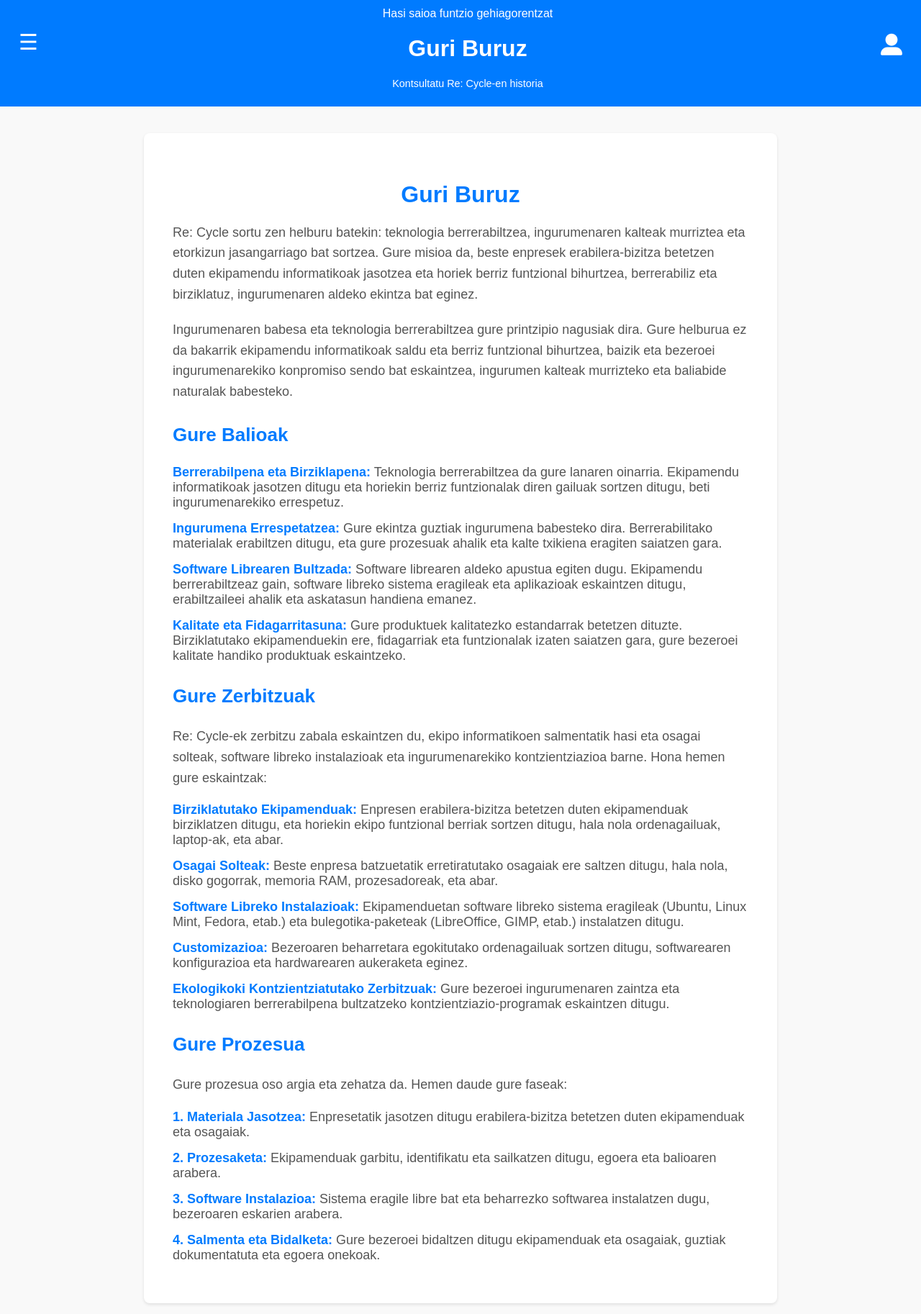
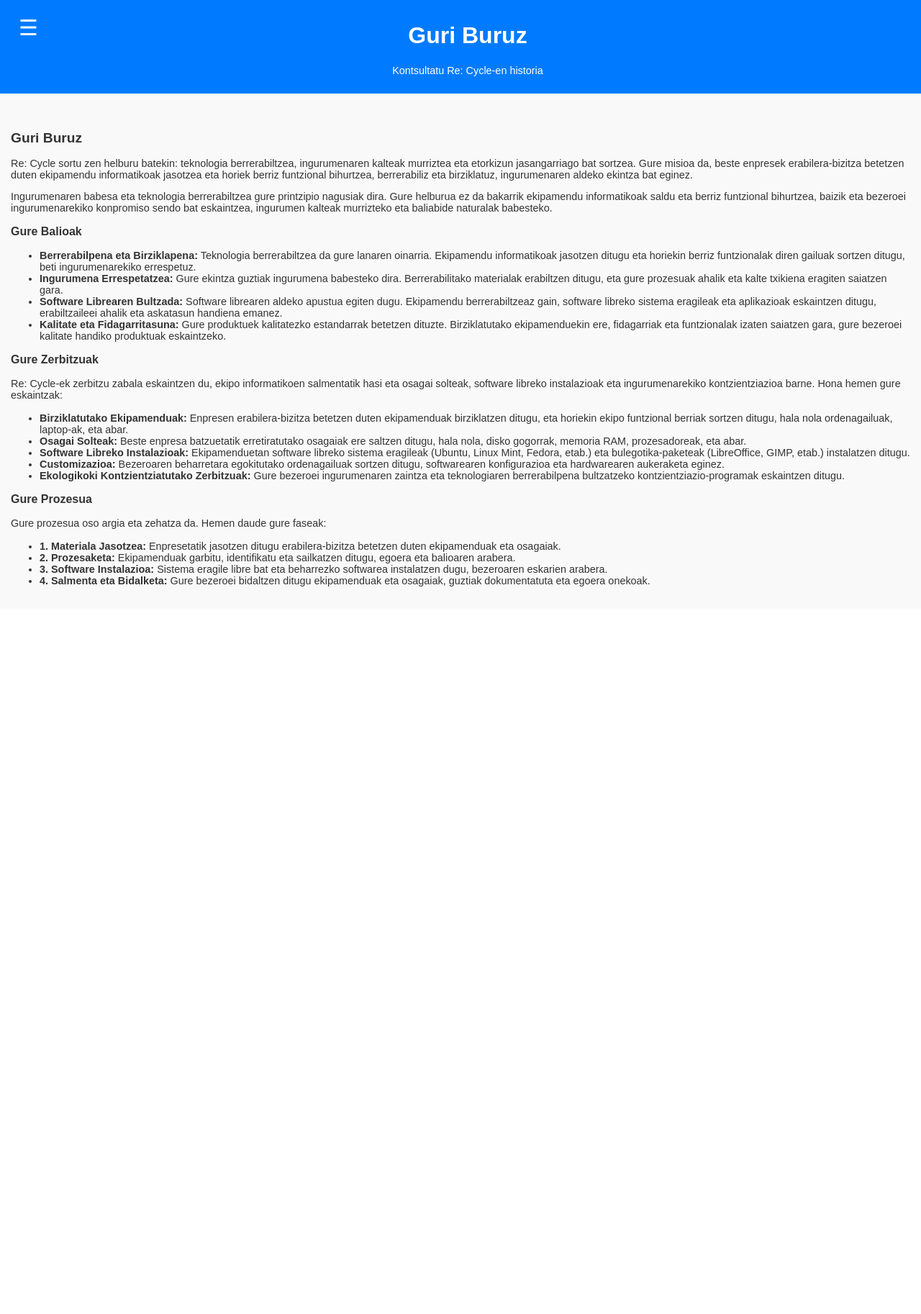
Before and after one commit to Ibai-Terron-Castrillo/2-Erronka, a PHP site: page /GuriBuruz.php in a window 1280 px wide. Shown: the whole page at 72% size. After the commit the page ends 815 px from the top, so only its background shows below. Run offline with PHP 8.4, Linux system fonts and the light colour scheme; data that the repository does not hold is empty.

Commit message:
Revert "Merge branch 'main' of https://github.com/Ibai-Terron-Castrillo/2-Erronka"
This reverts commit 7a9f0f593b1e6179646ab9d8b732c3f655b3e4de, reversing
changes made to 52925f34604a27faddc381f2beb35717dcdf8774.

```diff
--- a/Web/GuriBuruz.php
+++ b/Web/GuriBuruz.php
@@ -1,66 +1,40 @@
-<?php require_once("Style+Js.php"); ?>
+<?php require_once("Style+Js.php");?>
     <title>Guri Buruz</title>
 </head>
-
 <body>
     <header>
-        <?PHP require_once("header.php"); ?>
+        <button class="openbtn" onclick="openNav()">☰</button>
         <h1>Guri Buruz</h1>
         <p>Kontsultatu Re: Cycle-en historia</p>
     </header>
-    <?PHP require_once("Sidebar.php"); ?>
-    <?PHP require_once("Login.php"); ?>
+    <?PHP require_once("Sidebar.php");?>
     <div class="container">
-        <section class="about-us">
     <h2 class="section-title">Guri Buruz</h2>
     <p>
-                Re: Cycle sortu zen helburu batekin: teknologia berrerabiltzea, ingurumenaren kalteak murriztea eta
-                etorkizun jasangarriago bat sortzea. Gure misioa da, beste enpresek erabilera-bizitza betetzen duten
-                ekipamendu informatikoak jasotzea eta horiek berriz funtzional bihurtzea, berrerabiliz eta birziklatuz,
-                ingurumenaren aldeko ekintza bat eginez.
+        Re: Cycle sortu zen helburu batekin: teknologia berrerabiltzea, ingurumenaren kalteak murriztea eta etorkizun jasangarriago bat sortzea. Gure misioa da, beste enpresek erabilera-bizitza betetzen duten ekipamendu informatikoak jasotzea eta horiek berriz funtzional bihurtzea, berrerabiliz eta birziklatuz, ingurumenaren aldeko ekintza bat eginez.
     </p>
     <p>
-                Ingurumenaren babesa eta teknologia berrerabiltzea gure printzipio nagusiak dira. Gure helburua ez da
-                bakarrik ekipamendu informatikoak saldu eta berriz funtzional bihurtzea, baizik eta bezeroei
-                ingurumenarekiko konpromiso sendo bat eskaintzea, ingurumen kalteak murrizteko eta baliabide naturalak
-                babesteko.
+        Ingurumenaren babesa eta teknologia berrerabiltzea gure printzipio nagusiak dira. Gure helburua ez da bakarrik ekipamendu informatikoak saldu eta berriz funtzional bihurtzea, baizik eta bezeroei ingurumenarekiko konpromiso sendo bat eskaintzea, ingurumen kalteak murrizteko eta baliabide naturalak babesteko.
     </p>
 
     <h3 class="sub-title">Gure Balioak</h3>
     <ul>
-                <li class="list-item"><strong>Berrerabilpena eta Birziklapena:</strong> Teknologia berrerabiltzea da gure
-                    lanaren oinarria. Ekipamendu informatikoak jasotzen ditugu eta horiekin berriz funtzionalak diren
-                    gailuak sortzen ditugu, beti ingurumenarekiko errespetuz.</li>
-                <li class="list-item"><strong>Ingurumena Errespetatzea:</strong> Gure ekintza guztiak ingurumena babesteko
-                    dira. Berrerabilitako materialak erabiltzen ditugu, eta gure prozesuak ahalik eta kalte txikiena
-                    eragiten saiatzen gara.</li>
-                <li class="list-item"><strong>Software Librearen Bultzada:</strong> Software librearen aldeko apustua egiten
-                    dugu. Ekipamendu berrerabiltzeaz gain, software libreko sistema eragileak eta aplikazioak eskaintzen
-                    ditugu, erabiltzaileei ahalik eta askatasun handiena emanez.</li>
-                <li class="list-item"><strong>Kalitate eta Fidagarritasuna:</strong> Gure produktuek kalitatezko estandarrak
-                    betetzen dituzte. Birziklatutako ekipamenduekin ere, fidagarriak eta funtzionalak izaten saiatzen gara,
-                    gure bezeroei kalitate handiko produktuak eskaintzeko.</li>
+        <li class="list-item"><strong>Berrerabilpena eta Birziklapena:</strong> Teknologia berrerabiltzea da gure lanaren oinarria. Ekipamendu informatikoak jasotzen ditugu eta horiekin berriz funtzionalak diren gailuak sortzen ditugu, beti ingurumenarekiko errespetuz.</li>
+        <li class="list-item"><strong>Ingurumena Errespetatzea:</strong> Gure ekintza guztiak ingurumena babesteko dira. Berrerabilitako materialak erabiltzen ditugu, eta gure prozesuak ahalik eta kalte txikiena eragiten saiatzen gara.</li>
+        <li class="list-item"><strong>Software Librearen Bultzada:</strong> Software librearen aldeko apustua egiten dugu. Ekipamendu berrerabiltzeaz gain, software libreko sistema eragileak eta aplikazioak eskaintzen ditugu, erabiltzaileei ahalik eta askatasun handiena emanez.</li>
+        <li class="list-item"><strong>Kalitate eta Fidagarritasuna:</strong> Gure produktuek kalitatezko estandarrak betetzen dituzte. Birziklatutako ekipamenduekin ere, fidagarriak eta funtzionalak izaten saiatzen gara, gure bezeroei kalitate handiko produktuak eskaintzeko.</li>
     </ul>
 
     <h3 class="sub-title">Gure Zerbitzuak</h3>
     <p>
-                Re: Cycle-ek zerbitzu zabala eskaintzen du, ekipo informatikoen salmentatik hasi eta osagai solteak,
-                software libreko instalazioak eta ingurumenarekiko kontzientziazioa barne. Hona hemen gure eskaintzak:
+        Re: Cycle-ek zerbitzu zabala eskaintzen du, ekipo informatikoen salmentatik hasi eta osagai solteak, software libreko instalazioak eta ingurumenarekiko kontzientziazioa barne. Hona hemen gure eskaintzak:
     </p>
     <ul>
-                <li class="list-item"><strong>Birziklatutako Ekipamenduak:</strong> Enpresen erabilera-bizitza betetzen
-                    duten ekipamenduak birziklatzen ditugu, eta horiekin ekipo funtzional berriak sortzen ditugu, hala nola
-                    ordenagailuak, laptop-ak, eta abar.</li>
-                <li class="list-item"><strong>Osagai Solteak:</strong> Beste enpresa batzuetatik erretiratutako osagaiak ere
-                    saltzen ditugu, hala nola, disko gogorrak, memoria RAM, prozesadoreak, eta abar.</li>
-                <li class="list-item"><strong>Software Libreko Instalazioak:</strong> Ekipamenduetan software libreko
-                    sistema eragileak (Ubuntu, Linux Mint, Fedora, etab.) eta bulegotika-paketeak (LibreOffice, GIMP, etab.)
-                    instalatzen ditugu.</li>
-                <li class="list-item"><strong>Customizazioa:</strong> Bezeroaren beharretara egokitutako ordenagailuak
-                    sortzen ditugu, softwarearen konfigurazioa eta hardwarearen aukeraketa eginez.</li>
-                <li class="list-item"><strong>Ekologikoki Kontzientziatutako Zerbitzuak:</strong> Gure bezeroei
-                    ingurumenaren zaintza eta teknologiaren berrerabilpena bultzatzeko kontzientziazio-programak eskaintzen
-                    ditugu.</li>
+        <li class="list-item"><strong>Birziklatutako Ekipamenduak:</strong> Enpresen erabilera-bizitza betetzen duten ekipamenduak birziklatzen ditugu, eta horiekin ekipo funtzional berriak sortzen ditugu, hala nola ordenagailuak, laptop-ak, eta abar.</li>
+        <li class="list-item"><strong>Osagai Solteak:</strong> Beste enpresa batzuetatik erretiratutako osagaiak ere saltzen ditugu, hala nola, disko gogorrak, memoria RAM, prozesadoreak, eta abar.</li>
+        <li class="list-item"><strong>Software Libreko Instalazioak:</strong> Ekipamenduetan software libreko sistema eragileak (Ubuntu, Linux Mint, Fedora, etab.) eta bulegotika-paketeak (LibreOffice, GIMP, etab.) instalatzen ditugu.</li>
+        <li class="list-item"><strong>Customizazioa:</strong> Bezeroaren beharretara egokitutako ordenagailuak sortzen ditugu, softwarearen konfigurazioa eta hardwarearen aukeraketa eginez.</li>
+        <li class="list-item"><strong>Ekologikoki Kontzientziatutako Zerbitzuak:</strong> Gure bezeroei ingurumenaren zaintza eta teknologiaren berrerabilpena bultzatzeko kontzientziazio-programak eskaintzen ditugu.</li>
     </ul>
 
     <h3 class="sub-title">Gure Prozesua</h3>
@@ -68,17 +42,11 @@
         Gure prozesua oso argia eta zehatza da. Hemen daude gure faseak:
     </p>
     <ul>
-                <li class="list-item"><strong>1. Materiala Jasotzea:</strong> Enpresetatik jasotzen ditugu erabilera-bizitza
-                    betetzen duten ekipamenduak eta osagaiak.</li>
-                <li class="list-item"><strong>2. Prozesaketa:</strong> Ekipamenduak garbitu, identifikatu eta sailkatzen
-                    ditugu, egoera eta balioaren arabera.</li>
-                <li class="list-item"><strong>3. Software Instalazioa:</strong> Sistema eragile libre bat eta beharrezko
-                    softwarea instalatzen dugu, bezeroaren eskarien arabera.</li>
-                <li class="list-item"><strong>4. Salmenta eta Bidalketa:</strong> Gure bezeroei bidaltzen ditugu
-                    ekipamenduak eta osagaiak, guztiak dokumentatuta eta egoera onekoak.</li>
+        <li class="list-item"><strong>1. Materiala Jasotzea:</strong> Enpresetatik jasotzen ditugu erabilera-bizitza betetzen duten ekipamenduak eta osagaiak.</li>
+        <li class="list-item"><strong>2. Prozesaketa:</strong> Ekipamenduak garbitu, identifikatu eta sailkatzen ditugu, egoera eta balioaren arabera.</li>
+        <li class="list-item"><strong>3. Software Instalazioa:</strong> Sistema eragile libre bat eta beharrezko softwarea instalatzen dugu, bezeroaren eskarien arabera.</li>
+        <li class="list-item"><strong>4. Salmenta eta Bidalketa:</strong> Gure bezeroei bidaltzen ditugu ekipamenduak eta osagaiak, guztiak dokumentatuta eta egoera onekoak.</li>
     </ul>
-        </section>
 </div>
 </body>
-
 </html>
--- a/Web/Login.php
+++ b/Web/Login.php
@@ -1,10 +1,8 @@
 <div class="topnav login" id="login">
     <a href="javascript:void(0)" class="closebtn" onclick="closeLogin()">×</a>
+    <h1>Saioa Hasi</h1>
 
-    <?php
-    if (!isset($_SESSION['loggedin']) || $_SESSION['loggedin'] !== true) {
-        echo'<h1>Saioa Hasi</h1>
-        <form action="autenticacion.php" method="post">
+    <form action="autenticacion.php" method="post">
         <label for="username">
             <i class="fas fa-user"></i>
         </label>
@@ -14,17 +12,5 @@
         </label>
         <input type="password" name="password" placeholder="Pasahitza" id="password" required>
         <input type="submit" value="Sartu">
-    </form>';
-    }
-    ?>
-
-
-    <?php if (isset($_SESSION['loggedin']) && $_SESSION['loggedin'] === true): ?>
-        <form action="saioaItxi.php" method="post"
-            onsubmit="return confirm('Saioa itxi nahi duzu?');">
-            <button type="submit">Saioa Itxi</button>
-        </form>
-
-    <?php endif; ?>
-
+    </form>
 </div>
--- a/Web/Sidebar.php
+++ b/Web/Sidebar.php
@@ -3,8 +3,6 @@
     <a href="Berriak.php">Berriak</a>
     <a href="GuriBuruz.php">Guri Buruz</a>
     <a href="Kontaktua.php">Kontaktua</a>
-    <a href="#">Katalogoa</a>
-    <?php if (isset($_SESSION['loggedin']) && $_SESSION['loggedin'] === true): ?>
-            <li><a href="">Hornitzaile Bihurtu</a></li>
-        <?php endif; ?>
+    <a href="#">Link4</a>
+    <a href="#">Link5</a>
 </div>
--- a/Web/db.php
+++ b/Web/db.php
@@ -8,9 +8,11 @@
     $password = "1MG2024";
     $dbname = "erronka2";
 
+    // Create connection
     $conn = new mysqli($servername, $username, $password, $dbname);
 
 
+    // Check connection
     if ($conn->connect_error) {
         die("Connection failed: " . $conn->connect_error);
     }
--- a/Web/header.php
+++ /dev/null
@@ -1,10 +0,0 @@
-<button class="openbtn" onclick="openNav()">☰</button>
-<button class="loginbtn" onclick="openLogin()"><i class='fas fa-user-alt'></i></button>
-<?php
-if (isset($_SESSION['loggedin']) && $_SESSION['loggedin'] === true) {
-    echo "Ong etorri, " . $_SESSION['name'] . "!";
-} else {
-    echo "Hasi saioa funtzio gehiagorentzat";
-}
-
-?>
--- a/Web/script.js
+++ b/Web/script.js
@@ -43,6 +43,7 @@
     document.getElementById("mySidebar").style.width = "0";
 }
 
+//If media query changes this will let us to have the sidebar in the expected status
 var mediaqueryList = window.matchMedia("(min-width: 759px)");
 mediaqueryList.addListener(function (EventoMediaQueryList) {
     if (EventoMediaQueryList.matches) {
--- a/Web/style.css
+++ b/Web/style.css
@@ -8,7 +8,7 @@
 .openbtn{
     position: absolute;
     left: 20px;
-    top: 40px;
+    top: 20px;
     background-color: transparent;
     border: transparent;
     font-size: 30px;
@@ -17,55 +17,11 @@
 .loginbtn{
     position: absolute;
     right: 40px;
-    top: 45px;
+    top: 25px;
     background-color: transparent;
     border: transparent;
     font-size: 30px;
     color: white;
-}
-
-.about-us {
-    background-color: #fff;
-    border-radius: 8px;
-    padding: 20px;
-    box-shadow: 0 2px 4px rgba(0, 0, 0, 0.1);
-    margin: 0 auto;
-    max-width: 800px;
-}
-
-.about-us h2 {
-    font-size: 28px;
-    color: #007BFF;
-    text-align: center;
-    margin-bottom: 20px;
-}
-
-.about-us p {
-    font-size: 16px;
-    color: #555;
-    line-height: 1.6;
-    margin-bottom: 20px;
-}
-
-.about-us h3 {
-    font-size: 22px;
-    color: #007BFF;
-    margin-top: 30px;
-}
-
-.about-us ul {
-    list-style-type: none;
-    padding: 0;
-}
-
-.about-us .list-item {
-    font-size: 16px;
-    color: #555;
-    margin-bottom: 15px;
-}
-
-.about-us .list-item strong {
-    color: #007BFF;
 }
 
 .fas fa-user-alt{
@@ -86,7 +42,7 @@
 }
 
 .container {
-    margin-top: 170px;
+    margin-top: 150px;
     padding: 15px;
 }
 
@@ -184,34 +107,6 @@
 
     .sub-title {
         font-size: 1em;
-    }
-
-    .contact-info {
-        padding: 30px;
-    }
-
-    .contact-info h2 {
-        font-size: 28px;
-    }
-
-    .contact-info p, .contact-info ul li {
-        font-size: 18px;
-    }
-
-    .about-us {
-        padding: 40px;
-    }
-
-    .about-us h2 {
-        font-size: 32px;
-    }
-
-    .about-us p, .about-us .list-item {
-        font-size: 18px;
-    }
-
-    .about-us h3 {
-        font-size: 26px;
     }
 }
 .topnav {
```
Also changed, not shown: other parts of Web/style.css (+0 -40 lines), Web/Berriak.php (+6 -11 lines), Web/Kontaktua.php (+6 -23 lines), Web/autenticacion.php (+15 -17 lines), Web/saioaItxi.php (deleted, +0 -11 lines). Lines whose indentation alone changed are shown as unchanged.
